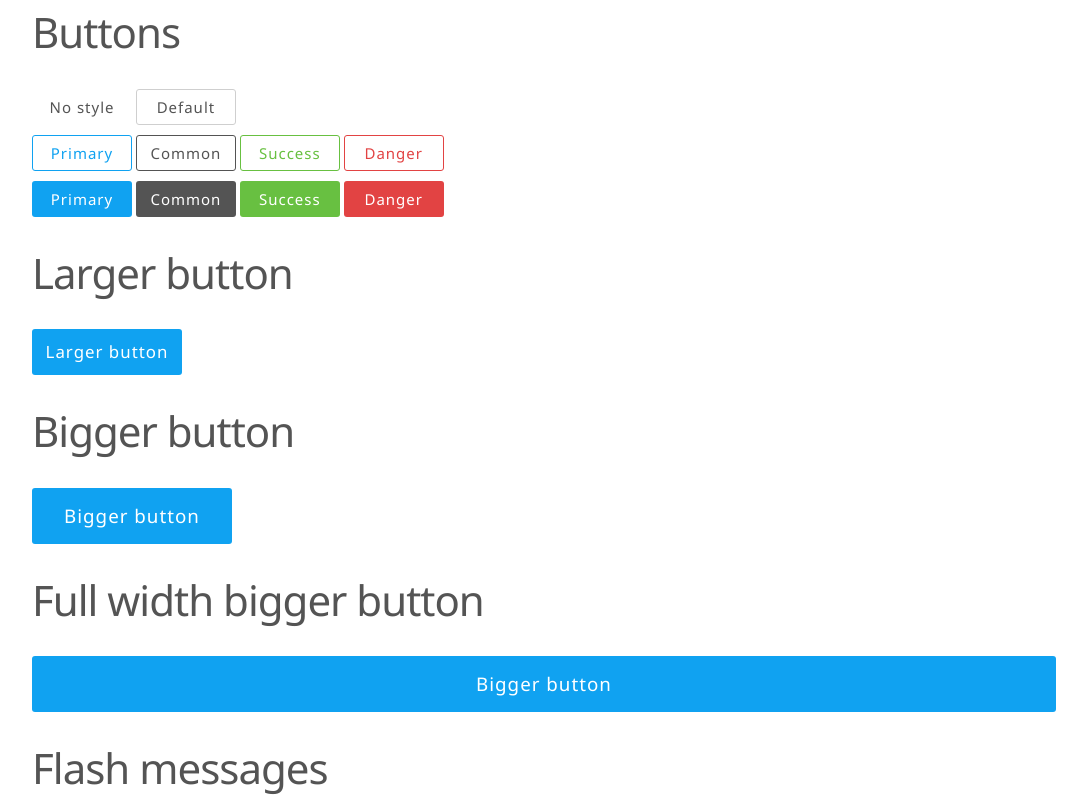
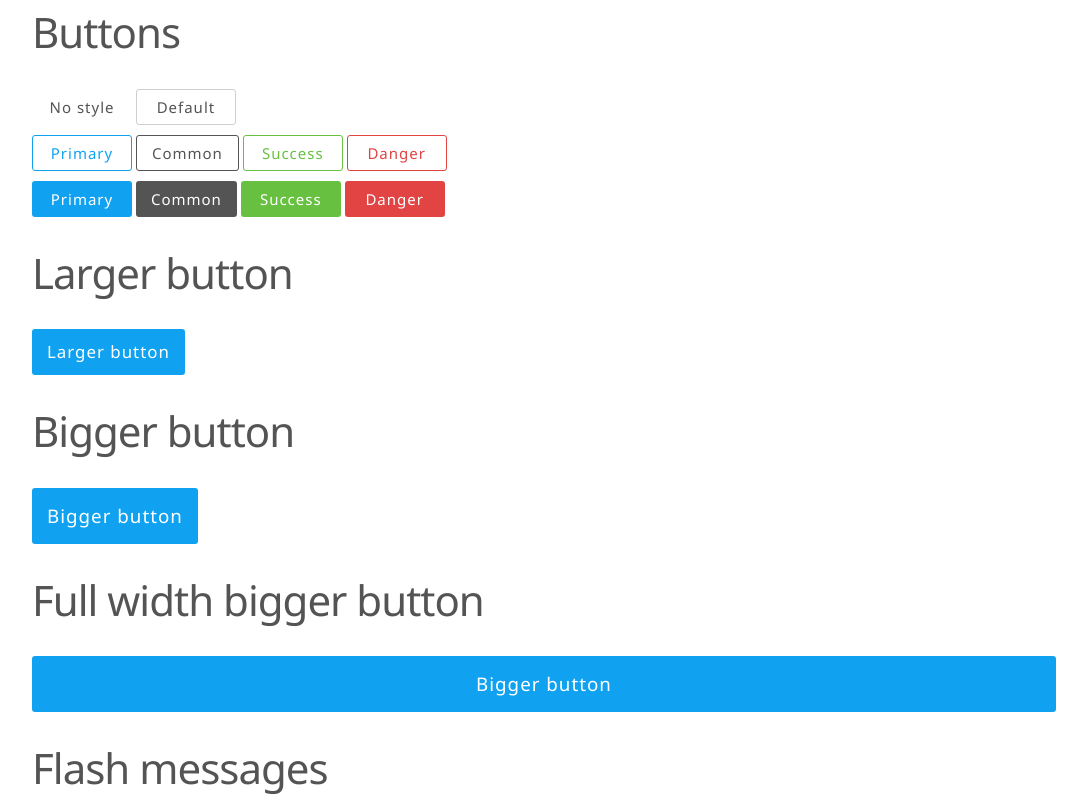
Before and after one commit to css-ui/css-ui, a plain HTML site: page src/demo/index.html in a window 1280 px wide. Shown: the part 760-1560 px from the top of the page, without its empty margins (96-1183 px from the left). Drawn offline with nearby package versions, Linux system fonts and the light colour scheme.

Commit message:
Added padding for buttons

```diff
--- a/src/css/ui.buttons.css
+++ b/src/css/ui.buttons.css
@@ -13,7 +13,7 @@
 	  box-sizing: border-box;
 	   min-width: 100px;
 	     display: inline-block;
-	     padding: 0;
+	     padding: 0 15px;
 	      border: none;
 	      cursor: pointer;
 	      height: 36px;
@@ -110,14 +110,12 @@
 
 .button.larger {
     line-height: 46px;
-      min-width: 150px;
       font-size: 1.125em;
          height: 46px;
 }
 
 .button.bigger {
     line-height: 56px;
-      min-width: 200px;
       font-size: 1.250em;
          height: 56px;
 }
```
